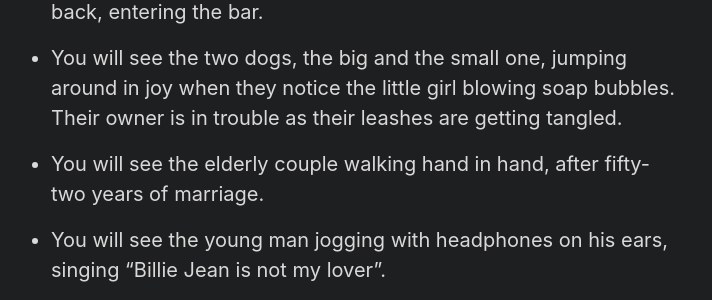
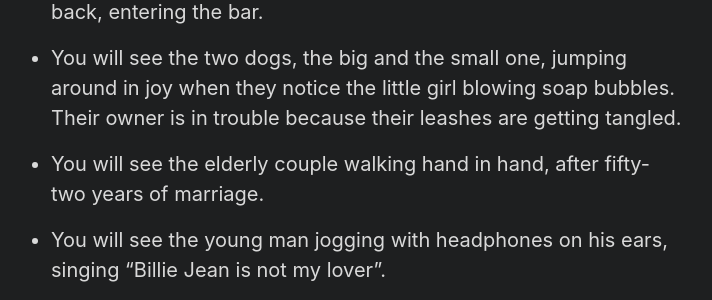
Before and after one commit to mmuenz/website, a Jekyll site: the page built from television.md, in a window 1280 px wide and 900 px high, scrolled down 748 px. Shown: the part 214-514 px from the top of the window, without its empty margins (293-1005 px from the left). Built offline with Jekyll 4.4.1, drawn with Linux system fonts in a browser that asks for light colours.

Commit message:
Some minor grammatical errors fixed in the blog post Best Television

```diff
--- a/television.md
+++ b/television.md
@@ -21,7 +21,7 @@ You can choose a totally random location. It doesn't matter. Sit there for half
 
 - You will see the 93-year-old man, with an oxygen tank on his back, entering the bar.
 
-- You will see the two dogs, the big and the small one, jumping around in joy when they notice the little girl blowing soap bubbles. Their owner is in trouble as their leashes are getting tangled.
+- You will see the two dogs, the big and the small one, jumping around in joy when they notice the little girl blowing soap bubbles. Their owner is in trouble because their leashes are getting tangled.
 
 - You will see the elderly couple walking hand in hand, after fifty-two years of marriage.
 
```
